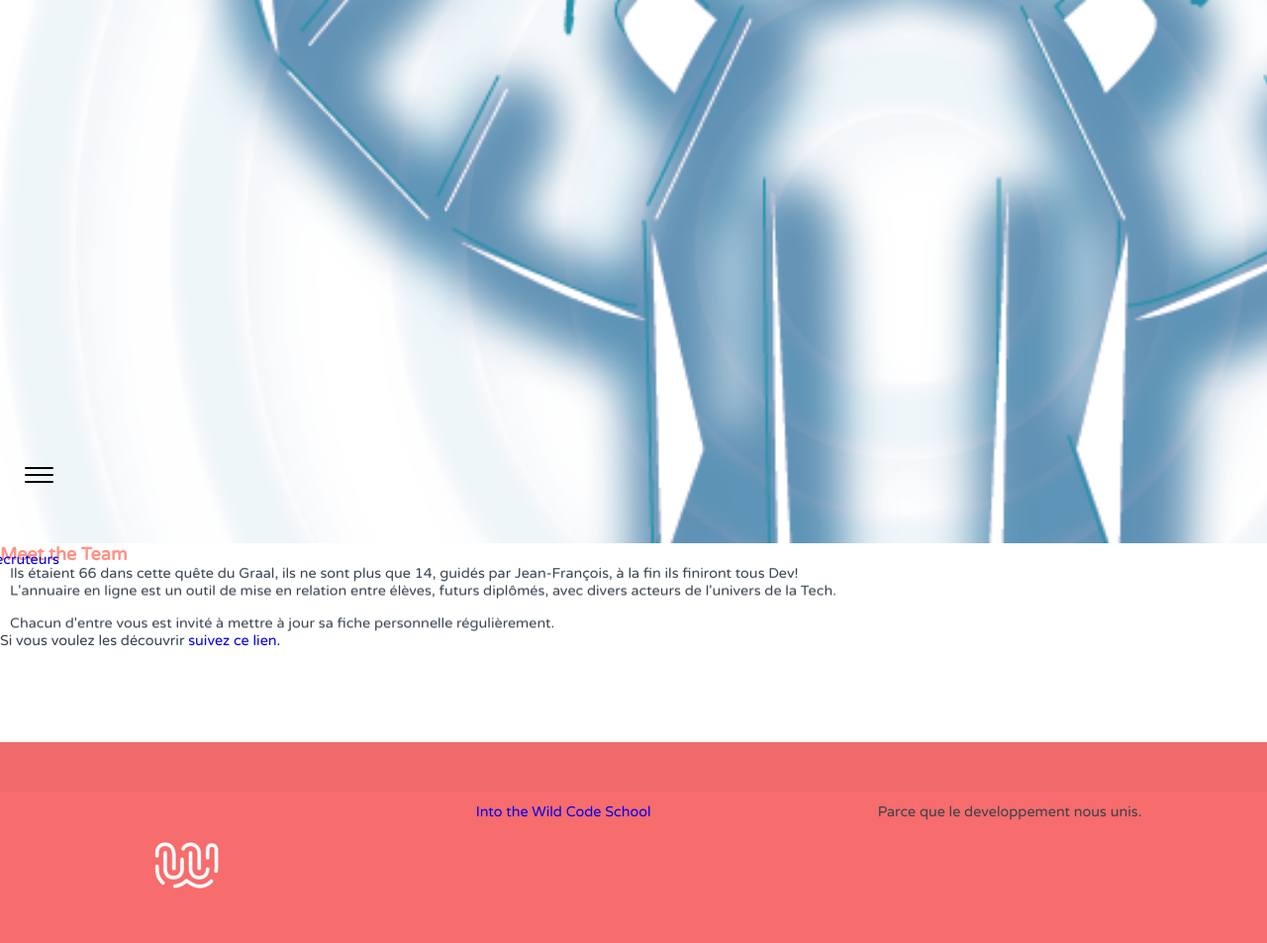
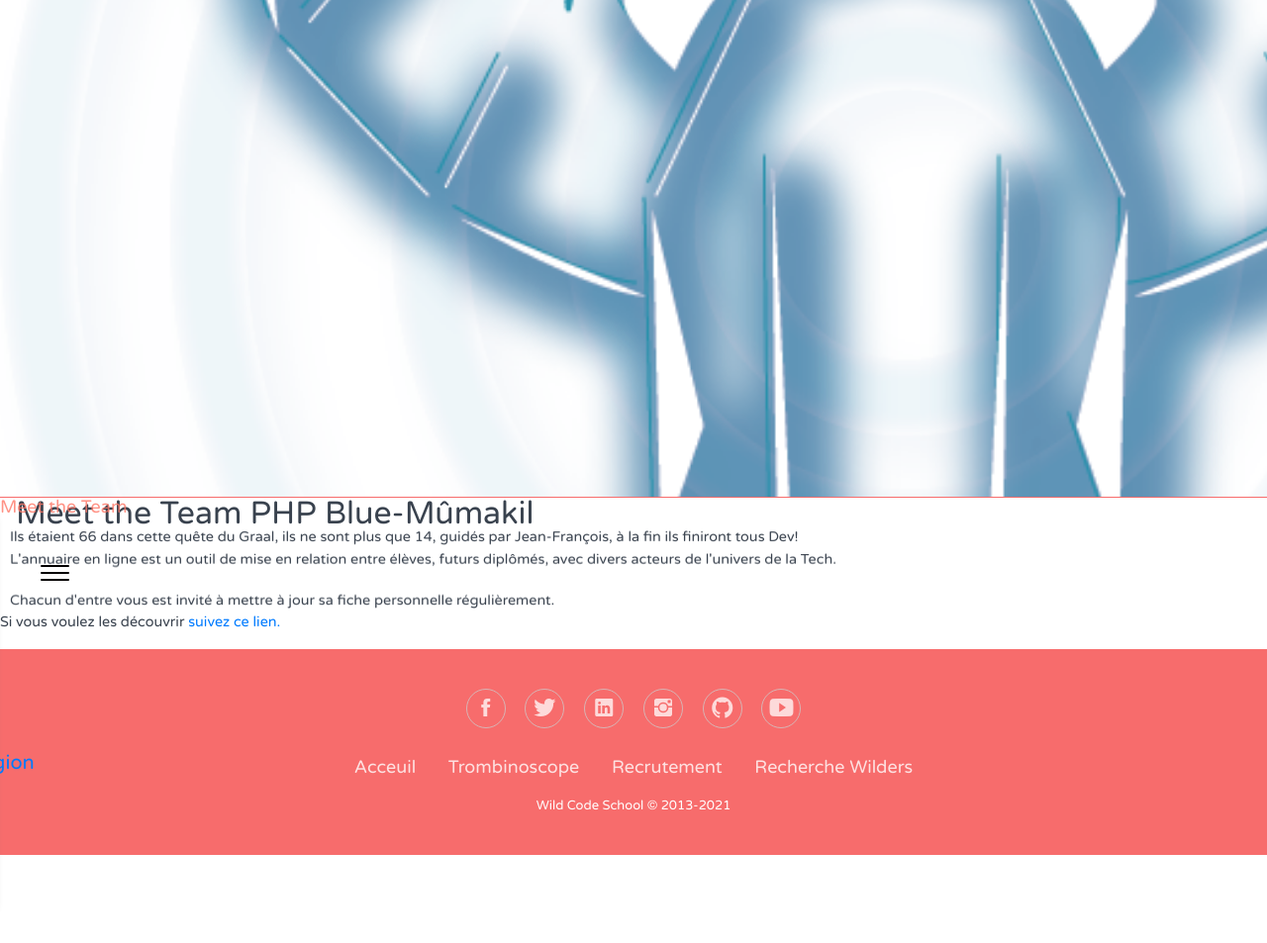
Before and after one commit to Flow78300/wcsDirectory, a PHP site: page /index.php in a window 1280 px wide; the page is wider, and only the part inside the window is pictured. Shown: that part at 99% size. After the commit the page ends 864 px from the top of that part, so only its background shows below. Run offline with PHP 8.4, Linux system fonts and the light colour scheme; some libraries are stand-ins or nearby versions.

Commit message:
add footer css and php

```diff
--- a/_footer.php
+++ b/_footer.php
@@ -1,8 +1,31 @@
-
-<footer>
-    <ul>
-        <li><img src= "assets/wcs_resize.png" alt="Logo" classe = "wildImg"/></li>
-        <li><a class="wcs_link_shadow" href="https://www.wildcodeschool.com">Into the Wild Code School</a></li>
-        <li><a>Parce que le developpement nous unis.</a></li>
-    </ul>
-</footer>
+<head>
+    <meta charset="utf-8">
+    <meta name="viewport" content="width=device-width, initial-scale=1.0">
+    <title>Untitled</title>
+    <link rel="stylesheet" href="https://cdnjs.cloudflare.com/ajax/libs/twitter-bootstrap/4.1.3/css/bootstrap.min.css">
+    <link rel="stylesheet" href="https://cdnjs.cloudflare.com/ajax/libs/ionicons/2.0.1/css/ionicons.min.css">
+    <link rel="stylesheet" href="assets/css/style.css">
+</head>
+<body>
+    <div class="footer-basic">
+        <footer>
+            <div class="social">
+                <a href="https://www.facebook.com/WildCodeSchool/"><i class="icon ion-social-facebook"></i></a>
+                <a href="https://twitter.com/wildcodeschool"><i class="icon ion-social-twitter"></i></a>
+                <a href="https://www.linkedin.com/school/wild-code-school"><i class="icon ion-social-linkedin"></i></a>
+                <a href="https://www.instagram.com/wildcodeschoolofficial/?hl=en"><i class="icon ion-social-instagram"></i></a>
+                <a href="https://github.com/WildCodeSchool"><i class="icon ion-social-github"></i></a>
+                <a href="https://www.youtube.com/channel/UCi99G_0QPx5sYsK8zdvQzfw"><i class="icon ion-social-youtube"></i></a>
+            </div>
+            <ul class="list-inline">
+                <li class="list-inline-item"><a href="index.php">Acceuil</a></li>
+                <li class="list-inline-item"><a href="trombi.php">Trombinoscope</a></li>
+                <li class="list-inline-item"><a href="recrut.php">Recrutement</a></li>
+                <li class="list-inline-item"><a href="search.php">Recherche Wilders</a></li>
+            </ul>
+            <p class="copyright">Wild Code School © 2013-2021</p>
+        </footer>
+    </div>
+    <script src="https://cdnjs.cloudflare.com/ajax/libs/jquery/3.2.1/jquery.min.js"></script>
+    <script src="https://cdnjs.cloudflare.com/ajax/libs/twitter-bootstrap/4.1.3/js/bootstrap.bundle.min.js"></script>
+</body>
--- a/assets/css/_footer.css
+++ b/assets/css/_footer.css
@@ -1,28 +1,59 @@
-*{
-   margin:0;
-   padding:0;
+.footer-basic {
+   padding:40px 0;
+   background-color: #f76c6c;
+   color: white;
 }
 
-footer{
-   background:#f16b6c;
-   position:absolute;
-   bottom:0;
-   width:100%;
-   padding-top:50px;
-   height:50px;
+ .footer-basic ul {
+   padding:0;
+   list-style:none;
+   text-align:center;
+   font-size:18px;
+   line-height:1.6;
+   margin-bottom:0;
 }
 
-ul {
-   display: flex;
-   justify-content: space-around;
-   padding: 12px;
+ .footer-basic li {
+   padding:0 10px;
 }
 
-ul li {
-   list-style: none;
+ .footer-basic ul a {
+   color:inherit;
+   text-decoration:none;
+   opacity:0.8;
 }
 
-ul li a p {
+ .footer-basic ul a:hover {
+   opacity:1;
+}
+
+ .footer-basic .social {
+   text-align:center;
+   padding-bottom:25px;
+}
+
+ .footer-basic .social > a {
+   font-size:24px;
+   width:40px;
+   height:40px;
+   line-height:40px;
+   display:inline-block;
+   text-align:center;
+   border-radius:50%;
+   border:1px solid #ccc;
+   margin:0 8px;
+   color:inherit;
+   opacity:0.75;
+}
+
+ .footer-basic .social > a:hover {
+   opacity:0.9;
+}
+
+.footer-basic .copyright {
+   margin-top:15px;
+   text-align:center;
+   font-size:13px;
    color: white;
-   text-decoration: none;
+   margin-bottom:0;
 }
```
